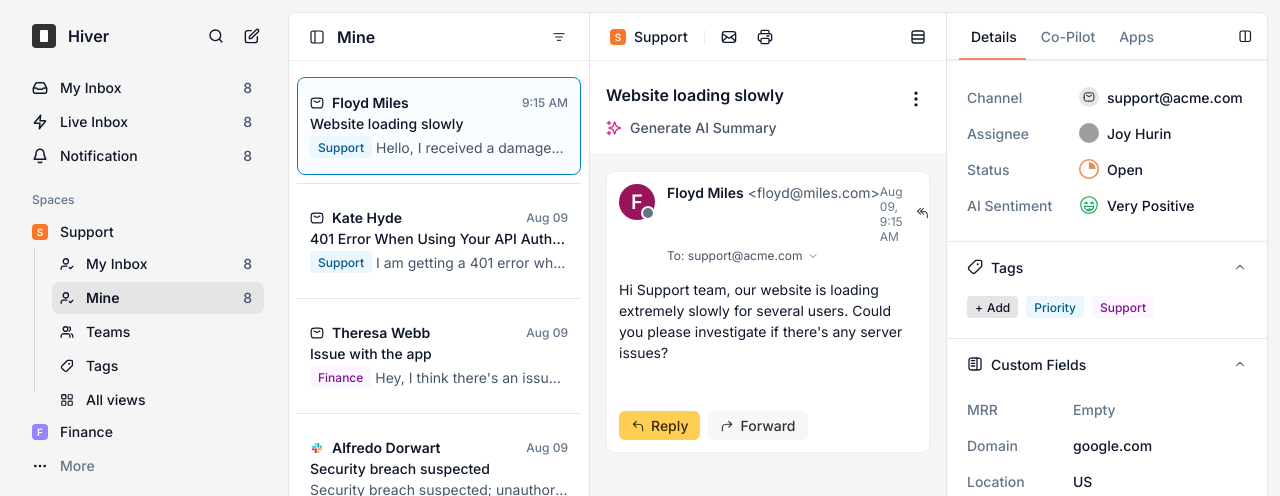
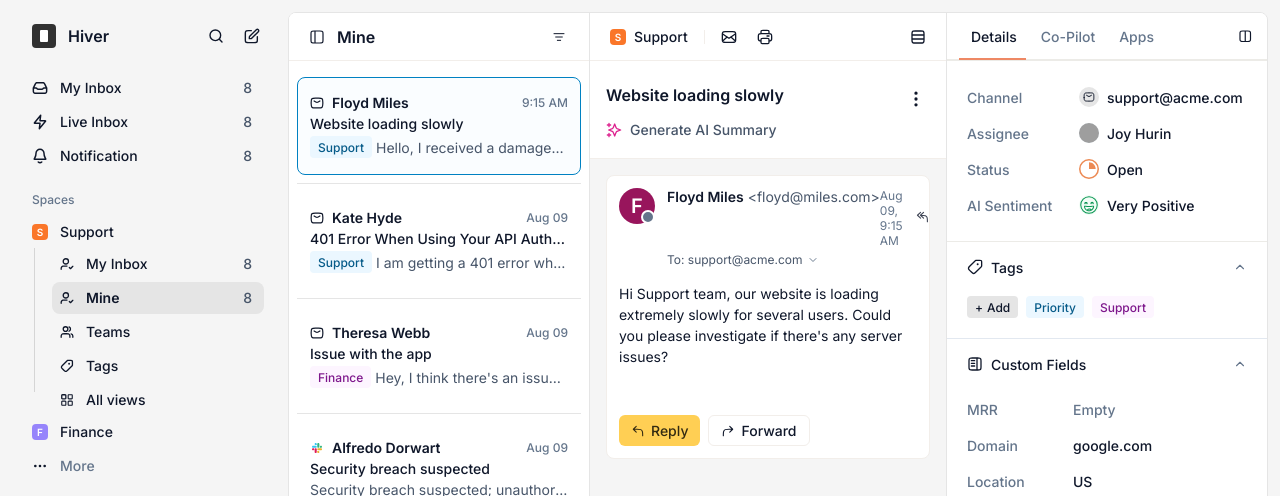
Before and after one commit to VinaySC/Omni-Spaces, a React (Vite) app: page / in a window 1280 px wide. Shown: the top 496 px of the page. Built offline with nearby package versions, Linux system fonts and the light colour scheme; grey boxes are pictures that could not be loaded.

Commit message:
Refinement: Update AI summary button padding and secondary reply button styling

```diff
--- a/src/components/MainContent.css
+++ b/src/components/MainContent.css
@@ -332,7 +332,19 @@
     display: flex;
     align-items: center;
     gap: 8px;
-    padding: 2px 0;
+    padding: 4px 8px;
+    margin-left: -8px;
+    width: fit-content;
+    border-radius: 6px;
+    transition: all 0.2s ease, transform 0.1s ease;
+}
+
+.ai-summary:hover {
+    background-color: var(--background-accents-voilet-soft);
+}
+
+.ai-summary:active {
+    transform: scale(0.98);
 }
 
 .ai-sum-icon {
@@ -564,11 +576,13 @@
 }
 
 .reply-btn.secondary {
-    background-color: var(--background-neutral-faint);
+    background-color: var(--text-white);
+    border: 1px solid var(--border-neutral-soft);
+    color: var(--text-neutral-default);
 }
 
 .reply-btn.secondary:hover {
-    background-color: #eeeeee;
+    background-color: var(--background-neutral-faint);
 }
 
 /* Footer Section */
```
